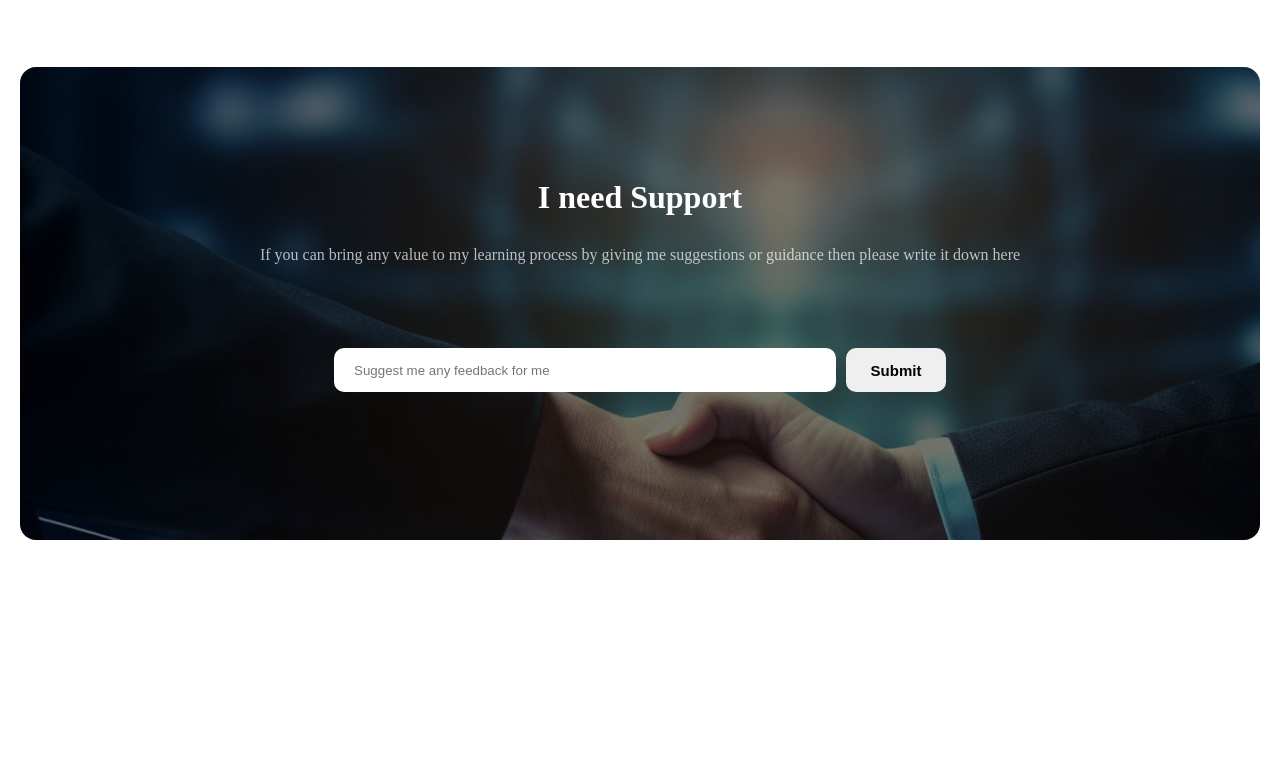
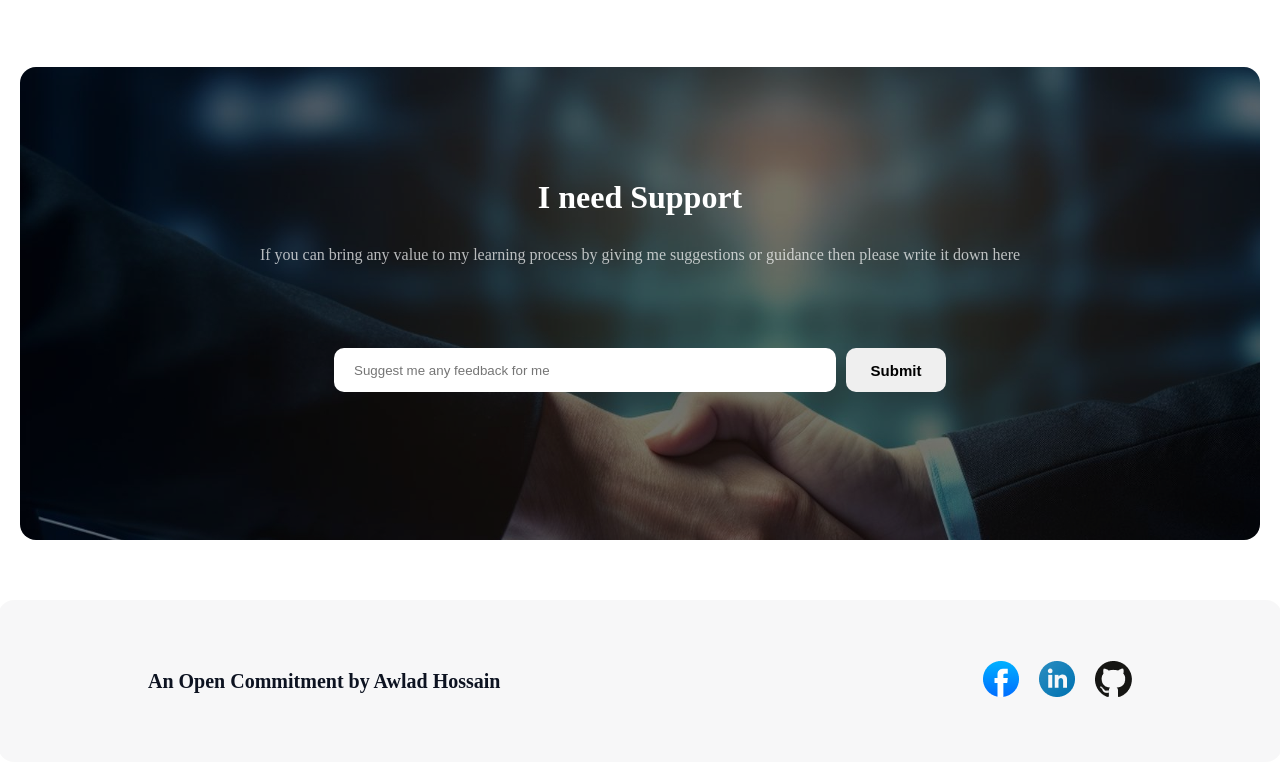
Before and after one commit to SiddiK-0001/first-assignment01, a plain HTML site: page index.html in a window 1280 px wide. Shown: the part 3754-4519 px from the top of the page. Before the commit the page ends 4302 px from the top, so only its background shows below. Drawn offline with Linux system fonts and the light colour scheme; a web font is replaced by a local one.

Commit message:
added footer

```diff
--- a/index.html
+++ b/index.html
@@ -109,12 +109,31 @@
             </section>
          </section>
 
+    </main>
+
+    <footer class="last" id="here">
+
+        <!-- section.last2>div*2>p+div>img*3 -->
+
+        <section class="last2">
+            <div>
+                <p class="black-text">An Open Commitment by Awlad Hossain</p>
+
+            </div>
+            <div class="last3">
+
+                    <a href="https://en.wikipedia.org/wiki/Facebook" target="_blank"><img src="./assets/facebook.png" alt=""></a>
+                    <a href="https://bd.linkedin.com/" target="_blank">  <img src="./assets/linkedin-icon 1.png" alt=""></a>
+                    <a href="https://en.wikipedia.org/wiki/GitHub" target="_blank"><img src="./assets/github.png" alt=""></a>
 
 
 
+            </div>
+        </section>
 
 
-    </main>
+
+    </footer>
 
 </body>
 </html>
```
